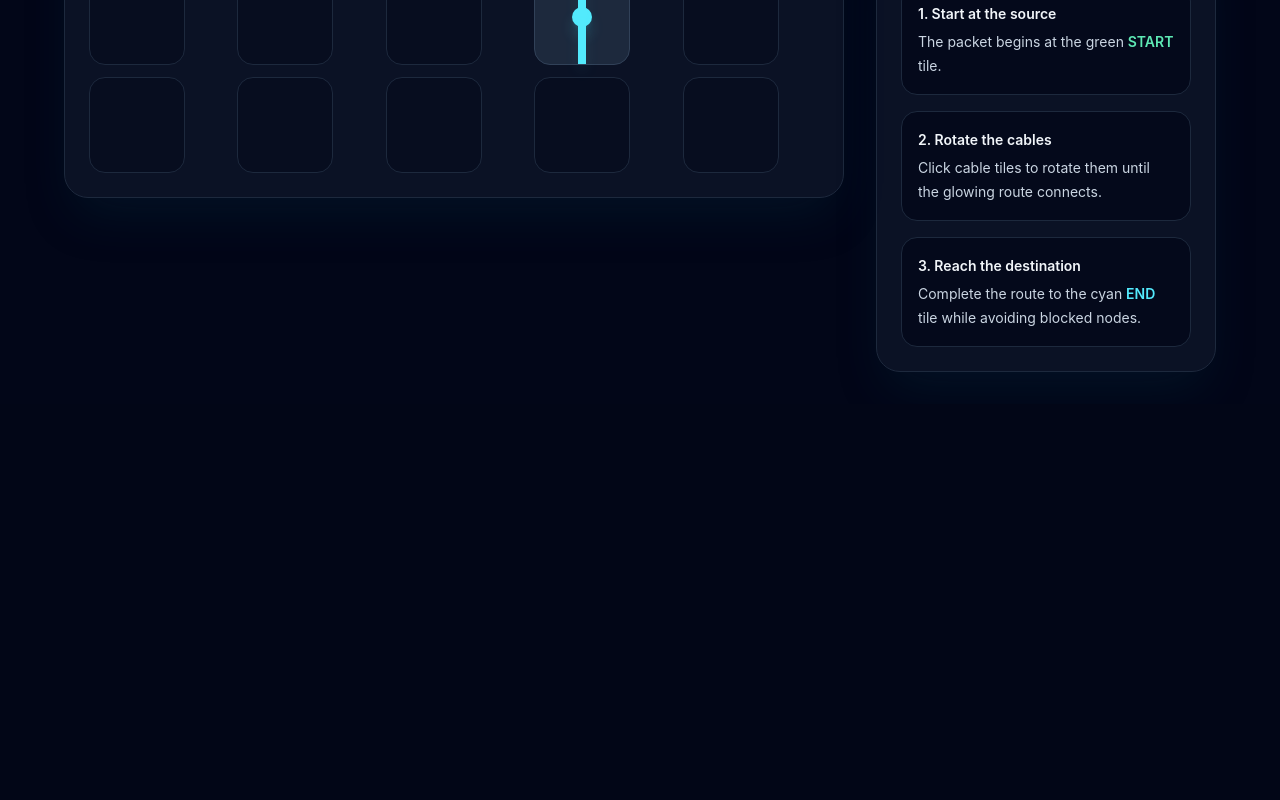
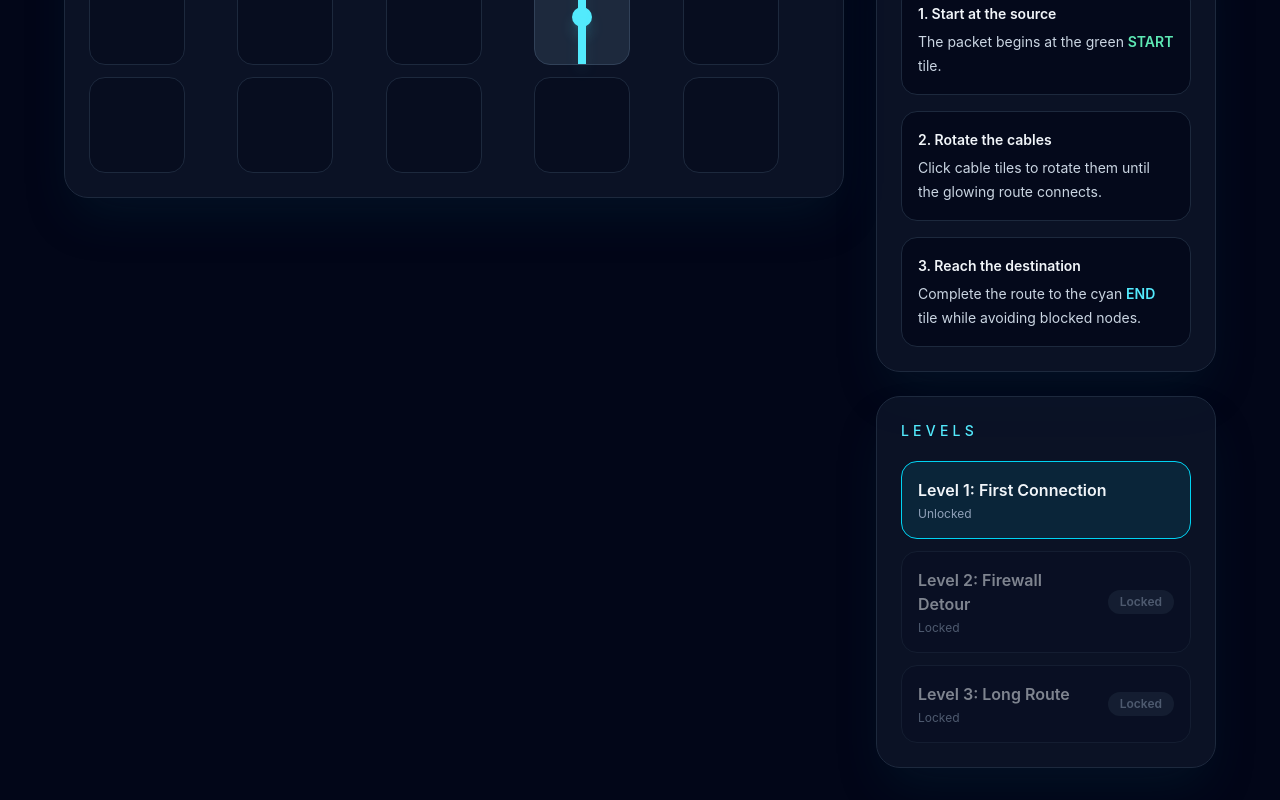
Before and after one commit to simonlartey/packet-path, a React (Vite) app: page / in a window 1280 px wide. Shown: the part 610-1410 px from the top of the page. Before the commit the page ends 1014 px from the top, so only its background shows below. Built offline with nearby package versions, Linux system fonts and the light colour scheme.

Commit message:
Support selecting unlocked levels

```diff
--- a/src/App.tsx
+++ b/src/App.tsx
@@ -1,5 +1,6 @@
 import { useState } from 'react'
 import { GameBoard } from './components/GameBoard'
+import { LevelSelector } from './components/LevelSelector'
 import { TutorialPanel } from './components/TutorialPanel'
 import { createGameState, rotateTile } from './game/engine'
 import { levels } from './game/levels'
@@ -26,6 +27,15 @@ function App() {
 
   function handleRestart() {
     setGameState(createGameState(levels[activeLevelIndex]))
+  }
+
+  function handleSelectLevel(levelIndex: number) {
+    const selectedLevel = levels[levelIndex]
+
+    if (selectedLevel.id > progress.highestUnlockedLevelId) return
+
+    setActiveLevelIndex(levelIndex)
+    setGameState(createGameState(selectedLevel))
   }
 
   function handleNextLevel() {
@@ -153,6 +163,13 @@ function App() {
           </aside>
 
           <TutorialPanel />
+
+          <LevelSelector
+            levels={levels}
+            activeLevelId={gameState.level.id}
+            progress={progress}
+            onSelectLevel={handleSelectLevel}
+          />
         </div>
       </section>
     </main>
```
